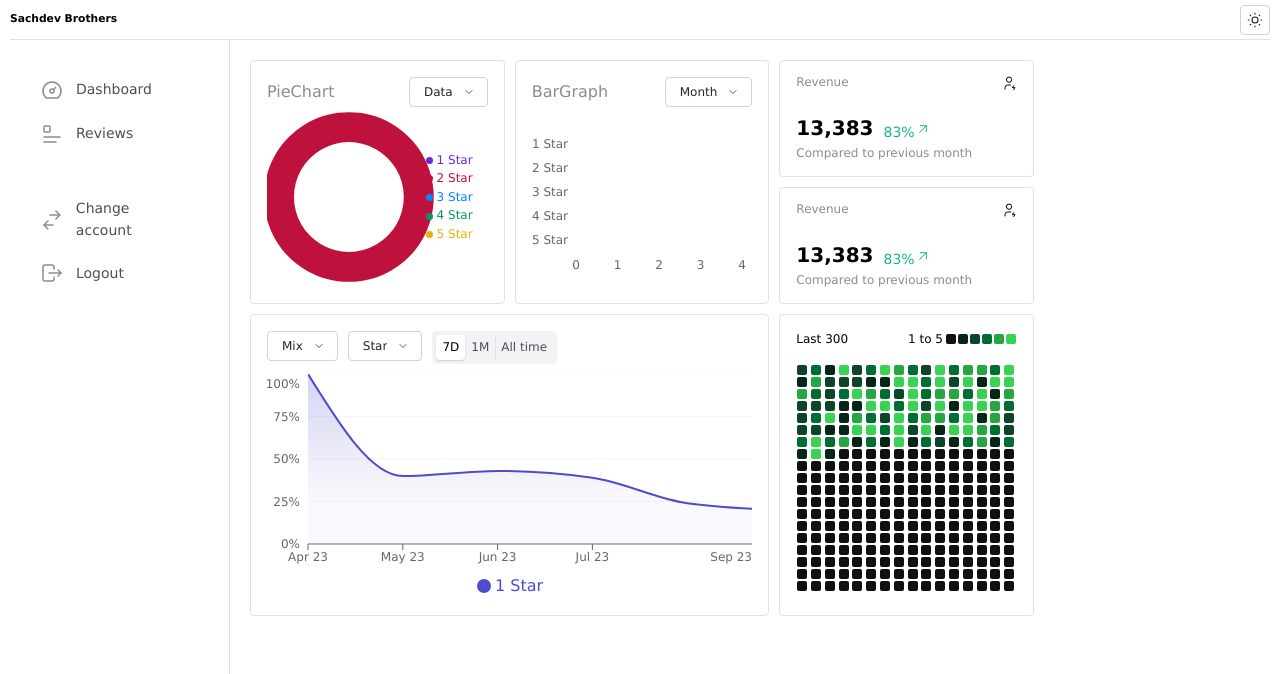
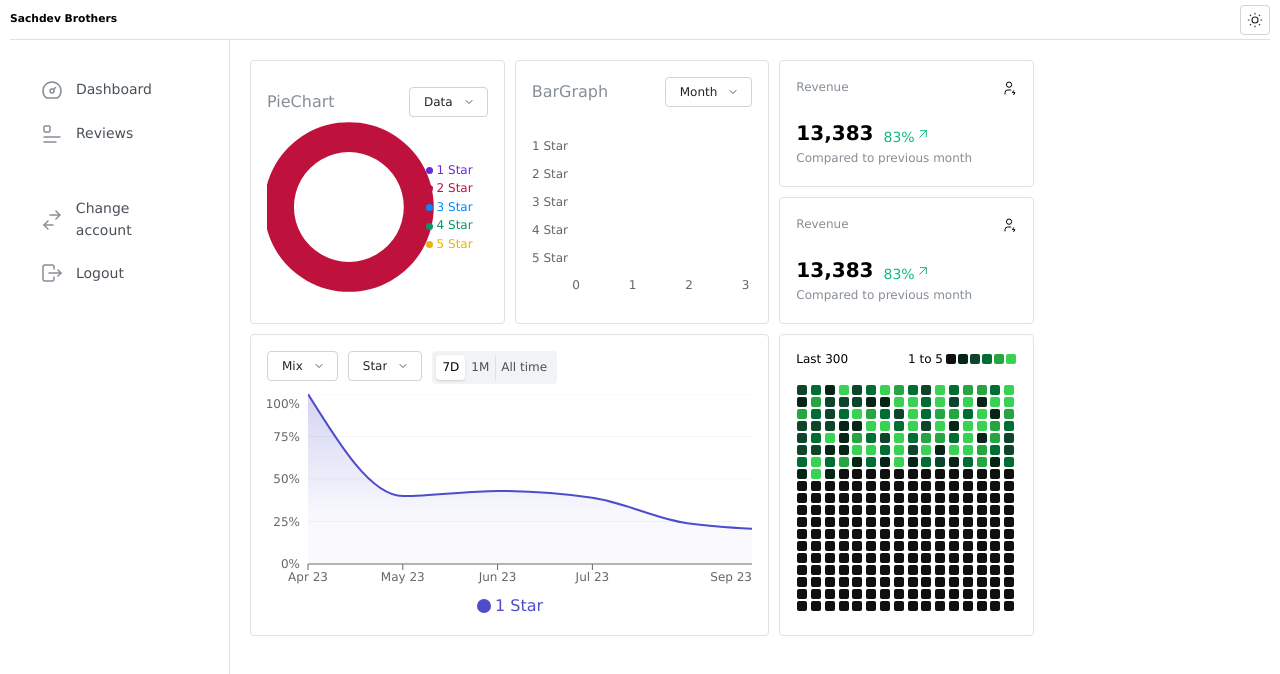
Before and after one commit to hyperingenious/sachdev-analytics, a React (Vite) app: page /dashboard in a window 1280 px wide. Shown: the top 674 px of the page. Built offline with nearby package versions, Linux system fonts and the light colour scheme.

Commit message:
Wrote media queries for the HorizontalBarGraph

```diff
--- a/src/components/dashboard/HorizontalBarGraph.jsx
+++ b/src/components/dashboard/HorizontalBarGraph.jsx
@@ -10,13 +10,28 @@ import {
 import { changeHorizontalBarGraphMonth } from "../../redux/dashboard/filterHorizontalBarGraphSlice";
 import { Dropdown } from "../Dropdown";
 import { Group, Text } from "@mantine/core";
-
+import { useEffect, useState } from "react";
 
 function HorizontalBarGraph() {
   const { selectedMonthData, last5Months } = useSelector(
     (store) => store.horizontalBarGraphFilter
   );
   const dispatch = useDispatch();
+
+  const [hBarDimensions, setHBarDimensions] = useState({
+    width: 230,
+    height: 180,
+  });
+
+  useEffect(
+    function () {
+      window.innerWidth > 600
+        ? setHBarDimensions({ width: 290, height: 200 })
+        : setHBarDimensions({ width: 230, height: 180 });
+    },
+    [setHBarDimensions]
+  );
+
   return (
     <div>
       <Group justify="space-between" w={"100%"}>
@@ -29,7 +44,10 @@ function HorizontalBarGraph() {
         />
       </Group>
 
-      <ResponsiveContainer width={230} height={180}>
+      <ResponsiveContainer
+        width={hBarDimensions.width}
+        height={hBarDimensions.height}
+      >
         <BarChart
           data={selectedMonthData}
           layout="vertical"
@@ -55,9 +73,8 @@ function HorizontalBarGraph() {
             dataKey="rating"
             fill="#00b385"
             barSize={13}
-            barGap={2}
+            barGap={3}
             radius={15}
-
           />
         </BarChart>
       </ResponsiveContainer>
```
